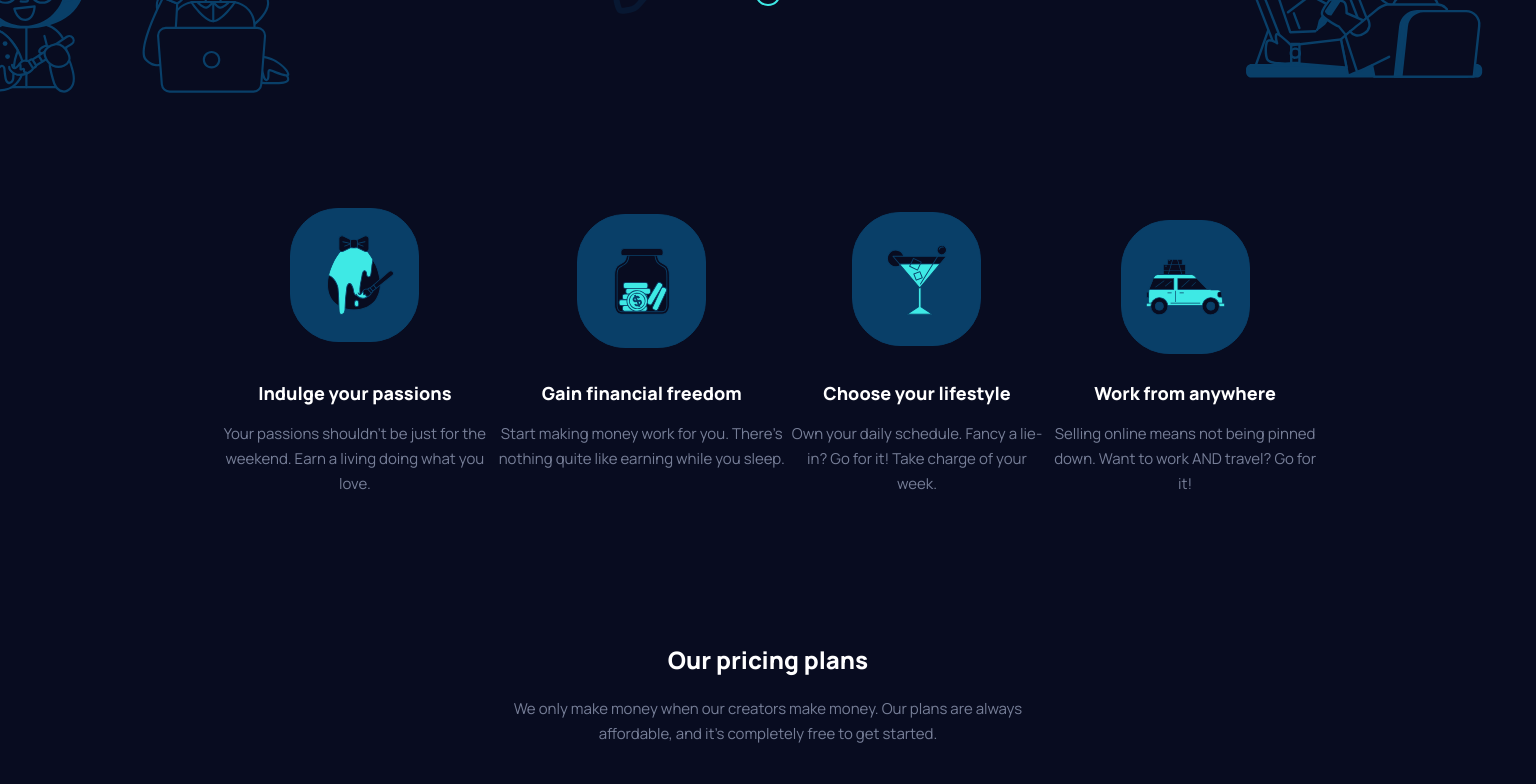
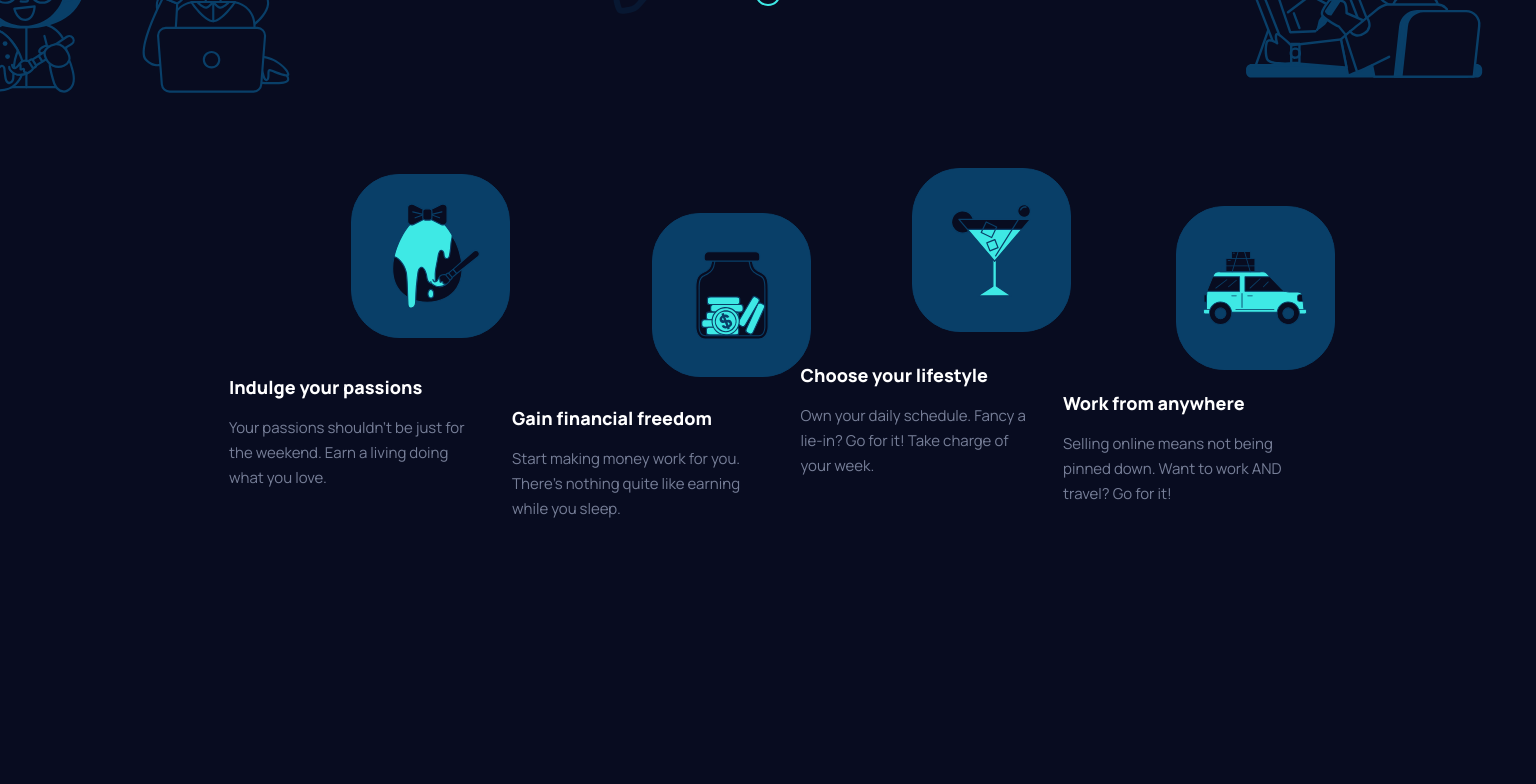
Before and after one commit to salymk/react-maker-pre-launch-landing-page, a React (Create React App) app: page / in a window 1536 px wide. Shown: the part 600-1384 px from the top of the page. Built offline with nearby package versions, Linux system fonts and the light colour scheme.

Commit message:
style(features): aligned feature-container 1 and 3 with margin top

```diff
--- a/src/App.scss
+++ b/src/App.scss
@@ -597,15 +597,43 @@ h3 {
         flex-direction: row;
         padding-top: 7em;
         padding-bottom: 7em;
-        align-items: baseline;
 
 
         .feature-container {
             display: flex;
             flex-direction: column;
-            align-items: center;
-            text-align: center;
+            align-items: end;
+            text-align: left;
             margin-bottom: 0;
+            padding: 1em;
+            height: 400px;
+
+
+            .svg-container {
+
+
+                .svg-background {
+                    width: 125px;
+                    height: 130px;
+
+                }
+
+                .passion-svg {
+                    height: 106px;
+                }
+
+                .financial-svg {
+                    height: 89px;
+                }
+
+                .lifestyle-svg {
+                    height: 94px;
+                }
+
+                .work-svg {
+                    height: 74px;
+                }
+            }
 
             .feature-content, .feature-svg-container {
                 margin-left: 0;
@@ -613,12 +641,15 @@ h3 {
 
             .feature-svg-container {
                 margin-bottom: 3em;
+                margin-left: 2em;
             }
 
         }
 
         .feature-container:nth-child(1), .feature-container:nth-child(3) {
             margin-left: 0;
+            margin-top: -3em;
+
         }
     }
 }
```
